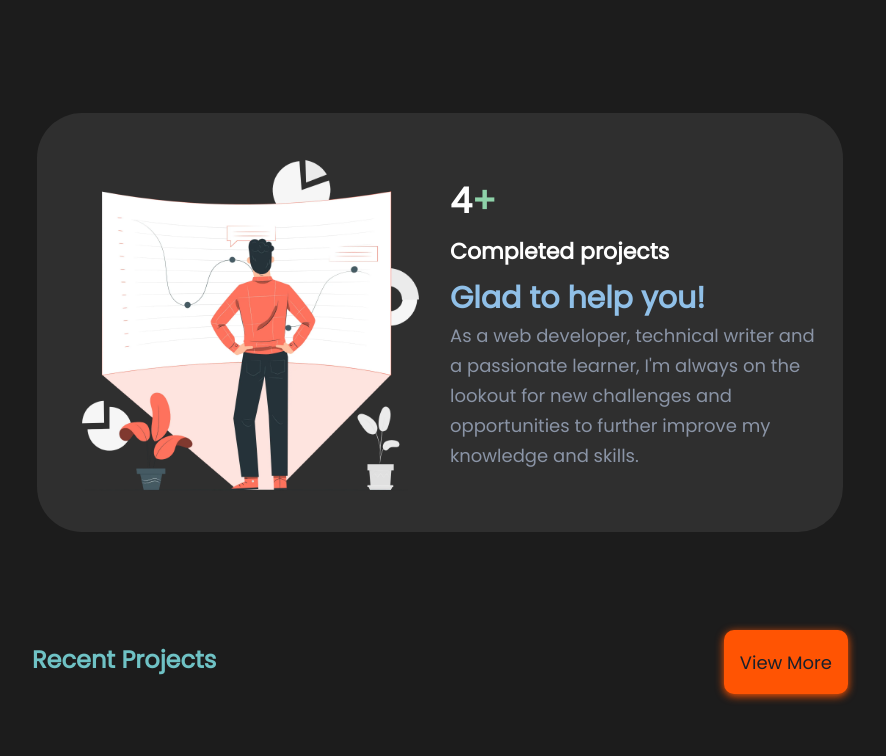
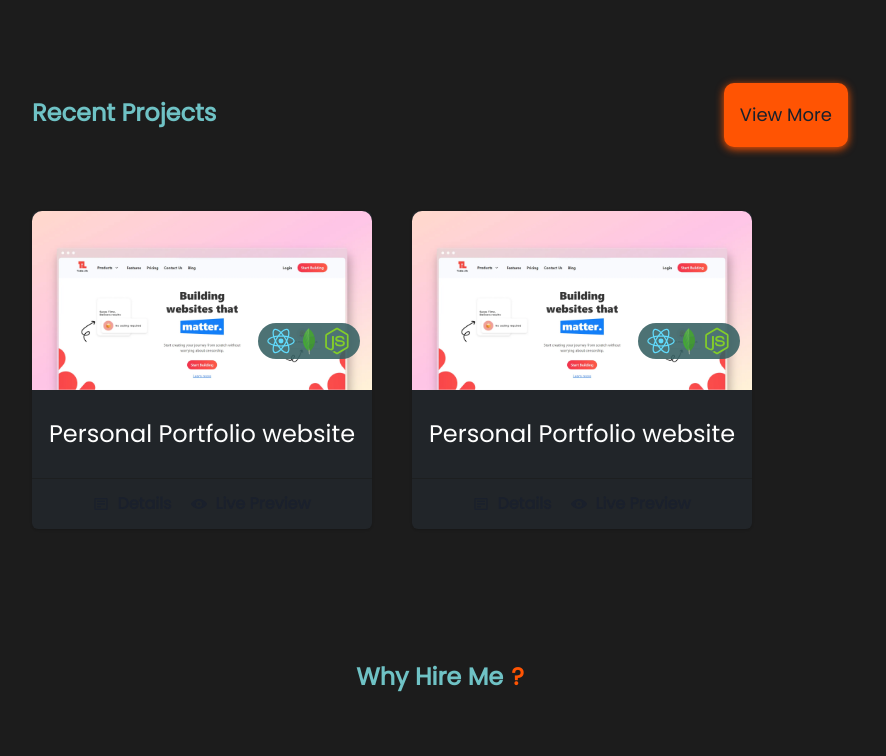
Before and after one commit to novertech411/portfolio-1.1, a React (Create React App) app: page / in a window 1280 px wide. Shown: the part 602-1358 px from the top of the page, without its empty margins (200-1086 px from the left). Built offline with nearby package versions, Linux system fonts and the light colour scheme.

Commit message:
working on the website

```diff
--- a/src/pages/Home.js
+++ b/src/pages/Home.js
@@ -179,7 +179,7 @@ export default function Home() {
             />
           </Box>
         </Flex>
-        <Herosection />
+        {/* <Herosection /> */}
         <Projectsection />
         <Hiresection />
       </Box>
```
